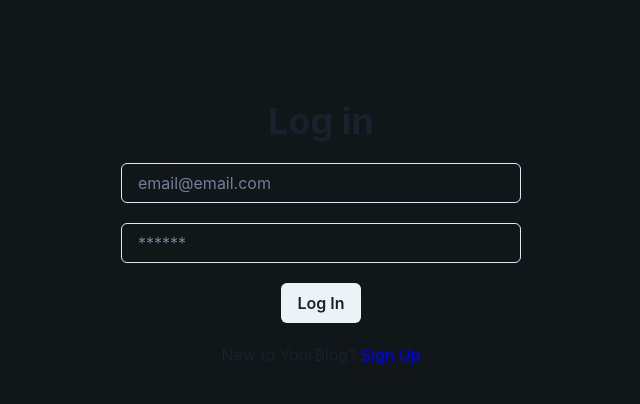
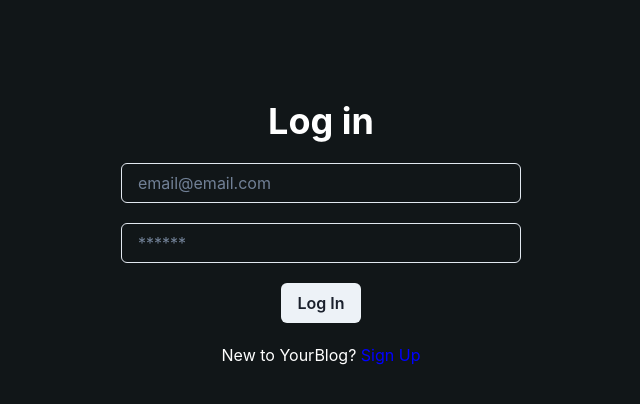
Before and after one commit to adrian1lara/your-blog, a Next.js app: page /login in a window 1280 px wide. Shown: the top 404 px of the page, without its empty margins (319-959 px from the left). Built offline with nearby package versions, Linux system fonts and the light colour scheme.

Commit message:
added color white to text

```diff
--- a/src/app/login/page.js
+++ b/src/app/login/page.js
@@ -37,7 +37,7 @@ export default function Login() {
 
 
     return (
-        <Box margin={"auto"} maxWidth={960}>
+        <Box margin={"auto"} maxWidth={960} color={"white"}>
             <Heading as={"h1"} textAlign={"center"} mt={100}>Log in</Heading>
 
             <FormControl isInvalid={error} margin={"auto"} maxWidth={400}>
```
